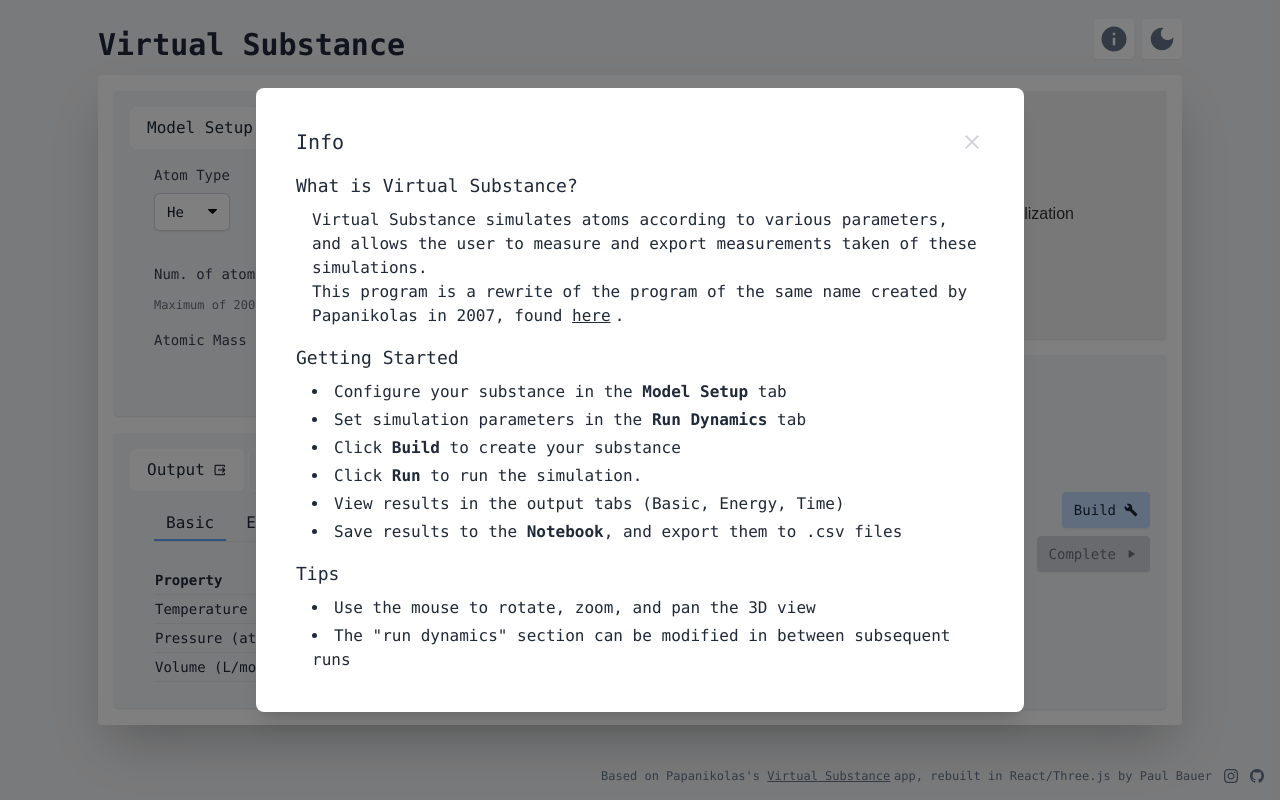
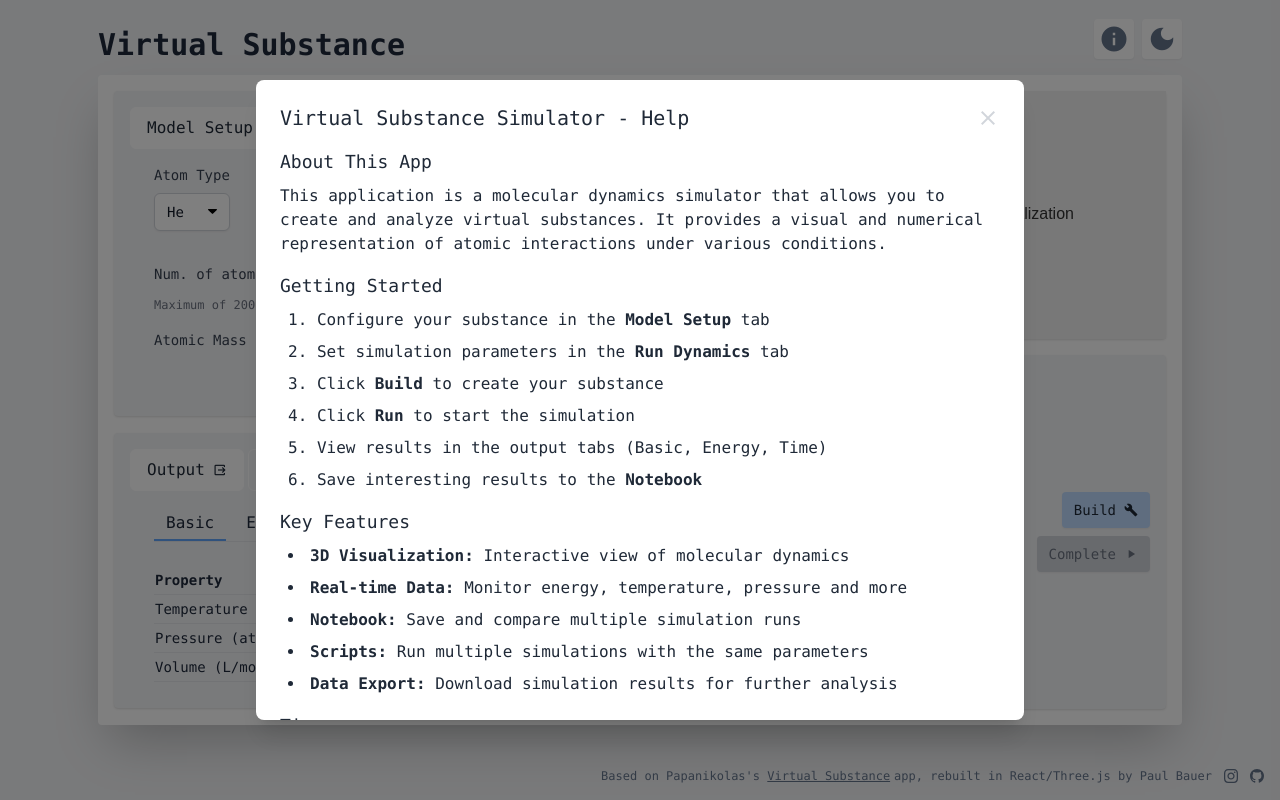
Before and after one commit to Bauer03/virtualmockup, a React (Create React App) app: page / in a window 1280 px wide. Both pictures are taken after a click on the button "info". Built offline with nearby package versions, Linux system fonts and the light colour scheme.

Commit message:
Revert "Update HelpButton.tsx"
This reverts commit 22173b4d3bf3666be9cdb510052e5a7d09578d0f.

```diff
--- a/src/components/ui/HelpButton.tsx
+++ b/src/components/ui/HelpButton.tsx
@@ -28,14 +28,14 @@ const HelpButton: React.FC = () => {
         >
           <div
             className="bg-white dark:bg-gray-800 text-gray-800 dark:text-gray-200
-              p-10 rounded-lg shadow-xl
+              p-6 rounded-lg shadow-xl
               max-w-3xl w-full mx-4
               max-h-[80vh] overflow-y-auto"
             onClick={(e) => e.stopPropagation()}
           >
             <div className="flex justify-between items-center mb-4">
               <h2 className="text-xl font-medium">
-                Info
+                Virtual Substance Simulator - Help
               </h2>
               <button
                 className="material-icons text-gray-300 dark:text-gray-400 hover:text-gray-700 dark:hover:text-gray-200"
@@ -47,30 +47,43 @@ const HelpButton: React.FC = () => {
 
             <div className="space-y-4">
               <section>
-                <h3 className="text-lg font-medium mb-2">What is Virtual Substance?</h3>
-                <p className='ml-4'>
-                  Virtual Substance simulates atoms according to various parameters, and allows the user to measure and export measurements taken of these simulations. <br />
-                  This program is a rewrite of the program of the same name created by Papanikolas in 2007, found <a href="https://pubs.acs.org/doi/10.1021/bk-2008-0973.ch011" target="_blank" rel="noopener noreferrer" className="underline mr-1 hover:text-slate-700 dark:hover:text-slate-300">here</a>. <br />
+                <h3 className="text-lg font-medium mb-2">About This App</h3>
+                <p>
+                  This application is a molecular dynamics simulator that allows you to create and analyze virtual substances.
+                  It provides a visual and numerical representation of atomic interactions under various conditions.
                 </p>
               </section>
 
               <section>
                 <h3 className="text-lg font-medium mb-2">Getting Started</h3>
-                <ol className="list-disc list-inside space-y-1 ml-4">
+                <ol className="list-decimal list-inside space-y-2 ml-2">
                   <li>Configure your substance in the <strong>Model Setup</strong> tab</li>
                   <li>Set simulation parameters in the <strong>Run Dynamics</strong> tab</li>
                   <li>Click <strong>Build</strong> to create your substance</li>
-                  <li>Click <strong>Run</strong> to run the simulation.</li>
+                  <li>Click <strong>Run</strong> to start the simulation</li>
                   <li>View results in the output tabs (Basic, Energy, Time)</li>
-                  <li>Save results to the <strong>Notebook</strong>, and export them to .csv files</li>
+                  <li>Save interesting results to the <strong>Notebook</strong></li>
                 </ol>
               </section>
 
               <section>
+                <h3 className="text-lg font-medium mb-2">Key Features</h3>
+                <ul className="list-disc list-inside space-y-2 ml-2">
+                  <li><strong>3D Visualization:</strong> Interactive view of molecular dynamics</li>
+                  <li><strong>Real-time Data:</strong> Monitor energy, temperature, pressure and more</li>
+                  <li><strong>Notebook:</strong> Save and compare multiple simulation runs</li>
+                  <li><strong>Scripts:</strong> Run multiple simulations with the same parameters</li>
+                  <li><strong>Data Export:</strong> Download simulation results for further analysis</li>
+                </ul>
+              </section>
+
+              <section>
                 <h3 className="text-lg font-medium mb-2">Tips</h3>
-                <ul className="list-disc list-inside space-y-1 ml-4">
+                <ul className="list-disc list-inside space-y-2 ml-2">
                   <li>Use the mouse to rotate, zoom, and pan the 3D view</li>
-                  <li>The "run dynamics" section can be modified in between subsequent runs</li>
+                  <li>Toggle between light and dark mode using the theme button</li>
+                  <li>Parameters cannot be changed while a simulation is running</li>
+                  <li>The notebook can store multiple simulation runs for comparison</li>
                 </ul>
               </section>
             </div>
```
